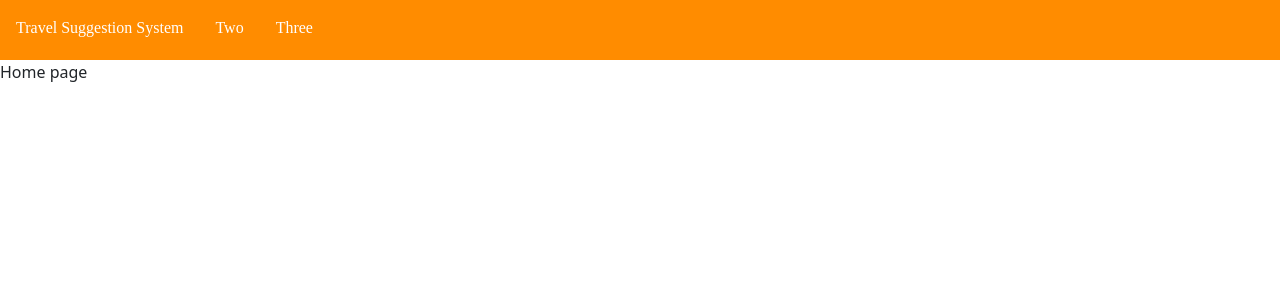
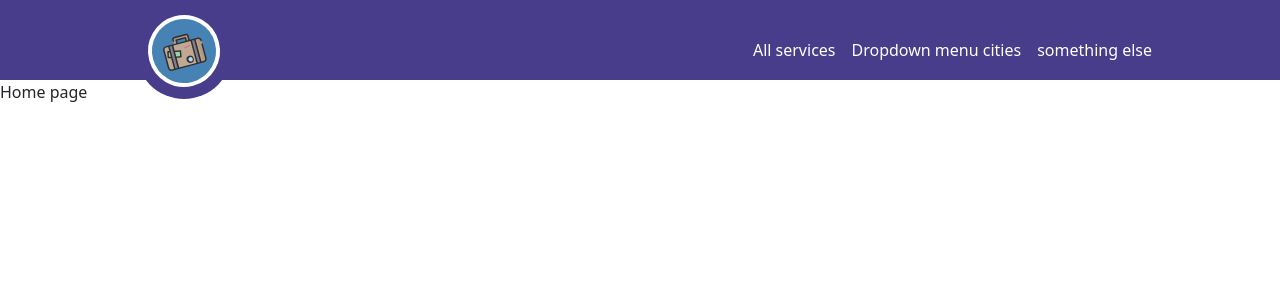
Before and after one commit to abdussamedkilic/travel-suggestion-system-frontend, a React (Create React App) app: page / in a window 1280 px wide. Shown: the top 300 px of the page. Built offline with nearby package versions, Linux system fonts and the light colour scheme.

Commit message:
update navbar

```diff
--- a/App.scss
+++ b/App.scss
@@ -1,3 +1,5 @@
+@import url('https://fonts.googleapis.com/css2?family=Karla:wght@200;400&display=swap');
+
 .App {
     text-align: center;
     background-color: #f8f8f8;
--- a/package.json
+++ b/package.json
@@ -10,6 +10,7 @@
     "react": "^17.0.2",
     "react-bootstrap": "^2.1.2",
     "react-dom": "^17.0.2",
+    "react-icons": "^4.3.1",
     "react-query": "^3.39.0",
     "react-router-dom": "^6.2.1",
     "react-scripts": "5.0.0",
--- a/src/components/Navbar/NavBar.js
+++ b/src/components/Navbar/NavBar.js
@@ -1,35 +1,59 @@
 import './NavBar.scss';
 import React from 'react';
+import suitcase from '../../images/svgs/suitcase.svg';
 
 export const NavBar = () => {
+    const Logo = () => {
         return (
-        <nav role="navigation">
-            <ul>
+            <div>
+                <a href="/">
+                    <div className="logo-wrap">
+                        <div id="logo" className="logo" alt="Brand logo">
+                            <img
+                                src={suitcase}
+                                alt="suitcase"
+                                width="100"
+                                height="40"
+                            />
+                        </div>
+                    </div>
+                </a>
+            </div>
+        );
+    };
+
+    const Navbar = () => {
+        return (
+            <nav>
+                <ul className="navbar">
                     <li>
-                    <a href="/">
-                        <div className="Logo">Travel Suggestion System</div>
-                    </a>
+                        <a href="/suggestion">All services</a>
                     </li>
                     <li>
-                    <a href="/Cities" aria-haspopup="true">
-                        Two
-                    </a>
-                    <ul class="dropdown" aria-label="submenu">
-                        <li>
-                            <a href="/cities1">Sub-1</a>
+                        <a href="#">Dropdown menu cities</a>
                     </li>
                     <li>
-                            <a href="/cities2">Sub-2</a>
-                        </li>
-                        <li>
-                            <a href="/cities3">Sub-3</a>
-                        </li>
-                    </ul>
-                </li>
-                <li>
-                    <a href="/suggestion">Three</a>
+                        <a href="#"> something else</a>
                     </li>
                 </ul>
             </nav>
         );
     };
+
+    const Header = () => {
+        return (
+            <header>
+                <div className="h-container">
+                    <Logo />
+                    <Navbar />
+                </div>
+            </header>
+        );
+    };
+
+    return (
+        <>
+            <Header />
+        </>
+    );
+};
--- a/src/components/Navbar/NavBar.scss
+++ b/src/components/Navbar/NavBar.scss
@@ -1,71 +1,112 @@
-a {
+@import url('https://fonts.googleapis.com/css2?family=Roboto&display=swap');
+
+@import url('https://fonts.googleapis.com/css2?family=Squada+One&display=swap');
+
+header {
+    display: flex;
+    justify-content: center;
+    align-items: flex-end;
+    height: 5rem;
+    padding: 1rem 1rem 0 2rem;
+    background: darkslateblue;
+}
+
+.h-container {
+    position: relative;
+    display: flex;
+    justify-content: flex-end;
+    width: 1024px;
+}
+
+.logo-wrap {
+    position: absolute;
+    top: -1.7rem;
+    left: 0;
+    display: flex;
+    justify-content: center;
+    align-items: center;
+    width: 6rem;
+    height: 6rem;
+    border-radius: 50%;
+    background: darkslateblue;
+}
+
+.logo {
+    font-family: 'Squada One', 'Roboto';
+    font-size: 1.5rem;
+    text-transform: uppercase;
+    color: white;
+    display: flex;
+    align-items: center;
+    justify-content: center;
+    width: 4.5rem;
+    height: 4.5rem;
+    border-radius: 50%;
+    border: 0.3rem solid white;
+    background: steelblue;
+    transform: rotate(-15deg);
+}
+
+.navbar {
+    list-style: none;
+    margin: 0 0 0.6rem;
+}
+
+.navbar li {
+    display: inline;
+    padding: 0 0.5rem;
+}
+
+.navbar li a {
+    color: white;
     text-decoration: none;
 }
 
-nav {
-    width: 100%;
-    height: 60px;
-    font-family: 'Gilroy-Medium';
-    background-color: black;
-    color: white;
+.navbar li a:hover {
+    transition: 200ms ease-in;
+    color: tomato;
 }
 
-ul {
-    background: darkorange;
-    list-style: none;
-    margin: 0;
-    padding-left: 0;
-    height: 100%;
+.navbar .btn {
+    color: white;
+    margin: 0 0 0 0.5rem;
+    padding: 0.5rem;
+    border-radius: 0.3rem;
+    border: none;
+    background: steelblue;
 }
 
-li {
-    height: 100%;
-    color: #fff;
-    background: darkorange;
-    display: block;
-    float: left;
-    padding: 1rem;
-    position: relative;
-    text-decoration: none;
-    transition-duration: 0.5s;
-}
-
-li a {
-    color: #fff;
-}
-
-li:hover,
-li:focus-within {
-    background: red;
+.navbar .btn:hover {
+    transition: 200ms ease-in;
+    opacity: 0.8;
     cursor: pointer;
 }
 
-li:focus-within a {
-    outline: none;
+@media (max-width: 768px) {
+    header {
+        height: 20rem;
+        justify-content: center;
+        align-items: center;
+        padding: 1rem 1rem 0 1rem;
     }
 
-ul li ul {
-    background: orange;
-    visibility: hidden;
-    opacity: 0;
-    min-width: 5em;
-    position: absolute !important;
-    z-index: 999;
-    transition: all 0.5s ease;
-    left: 0;
-    display: none;
+    .h-container {
+        flex-direction: column;
+        align-items: center;
     }
 
-ul li:hover > ul,
-ul li:focus-within > ul,
-ul li ul:hover,
-ul li ul:focus {
-    visibility: visible;
-    opacity: 1;
-    display: block;
+    .logo-wrap {
+        position: relative;
+        margin-top: 1rem;
     }
 
-ul li ul li {
-    clear: both;
-    width: 100%;
+    .navbar {
+        margin: 0;
     }
+
+    .navbar li {
+        display: block;
+        text-align: center;
+        margin-bottom: 1rem;
+    }
+}
```
Also changed, not shown: src/images/svgs/suitcase.svg (added), 1 other file (tests, documents, lock files or other folders). Lines whose indentation alone changed are shown as unchanged.
